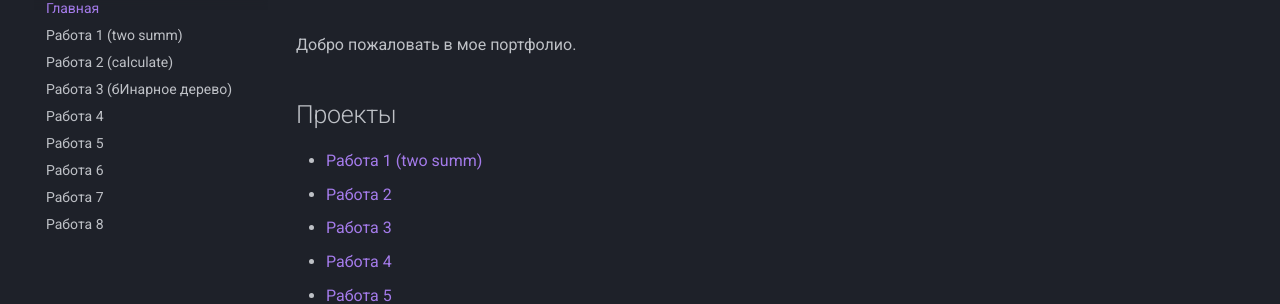
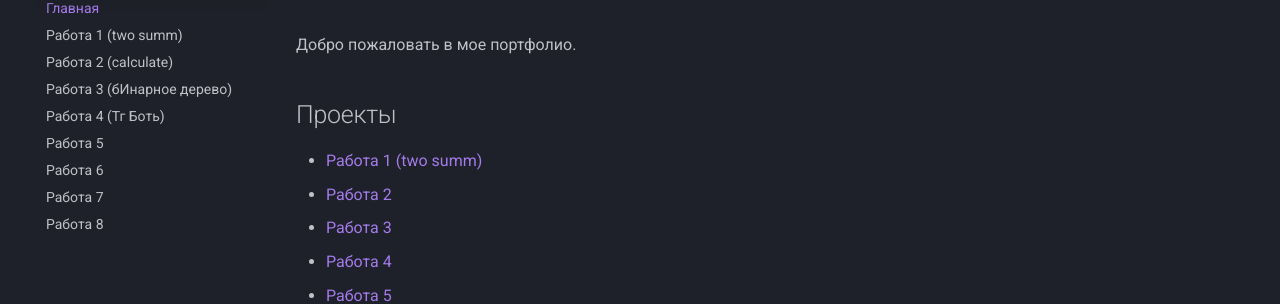
Before and after one commit to Artomaniia/programming_portfolio_site, an MkDocs documentation site: the page built from docs/index.md, in a window 1280 px wide. Shown: the part 148-452 px from the top of the page. Built offline with MkDocs 1.6.1 and Material for MkDocs 9.7.7, drawn with Linux system fonts in a browser that asks for light colours.

Commit message:
Update title for Работа 4 in mkdocs.yml

```diff
--- a/mkdocs.yml
+++ b/mkdocs.yml
@@ -24,7 +24,7 @@ nav:
   - Работа 1 (two summ): work1.md
   - Работа 2 (calculate): work2.md
   - Работа 3 (бИнарное дерево): work3.md
-  - Работа 4: work4.md
+  - Работа 4 (Тг Боть): work4.md
   - Работа 5: work5.md
   - Работа 6: work6.md
   - Работа 7: work7.md
```
